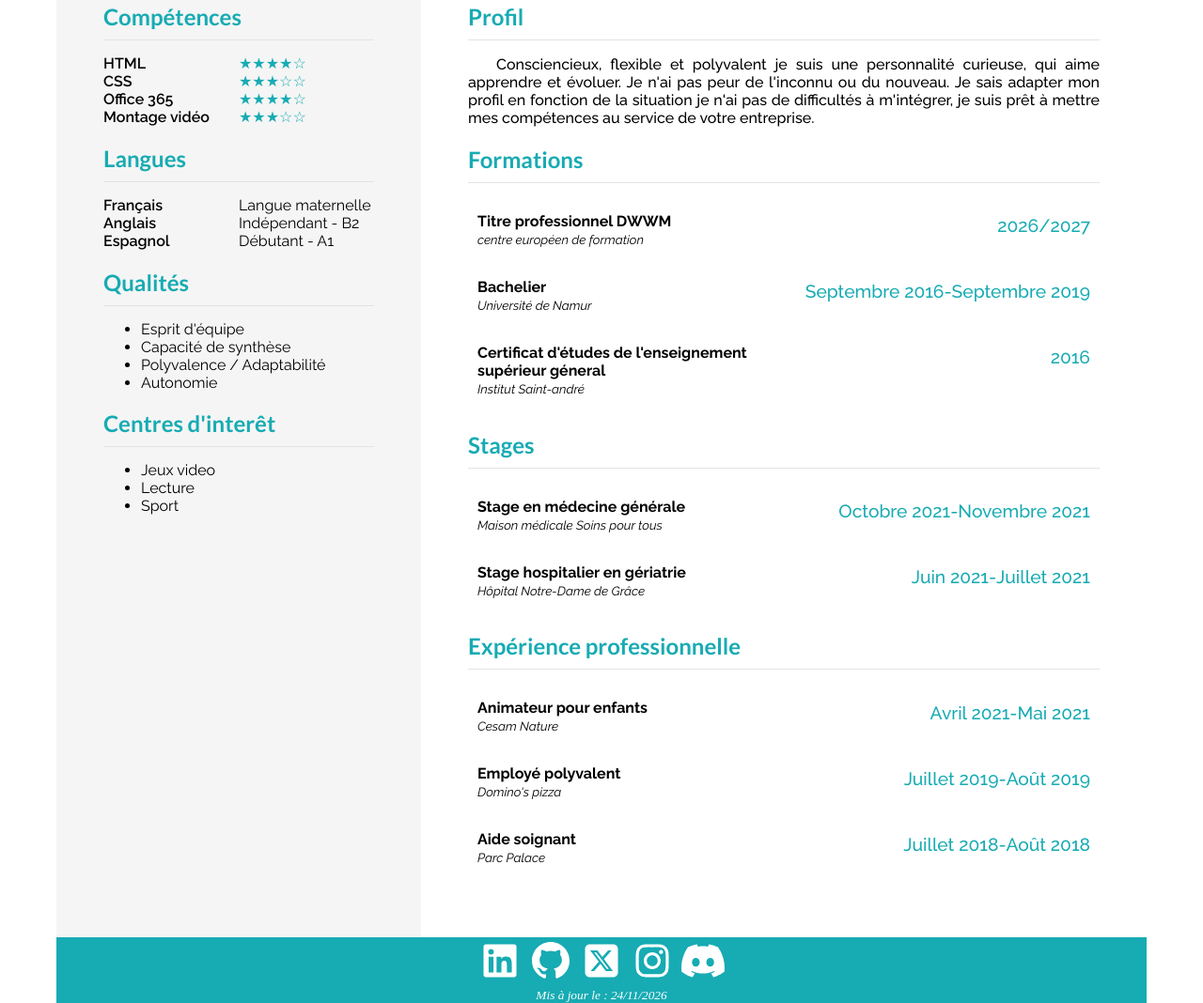
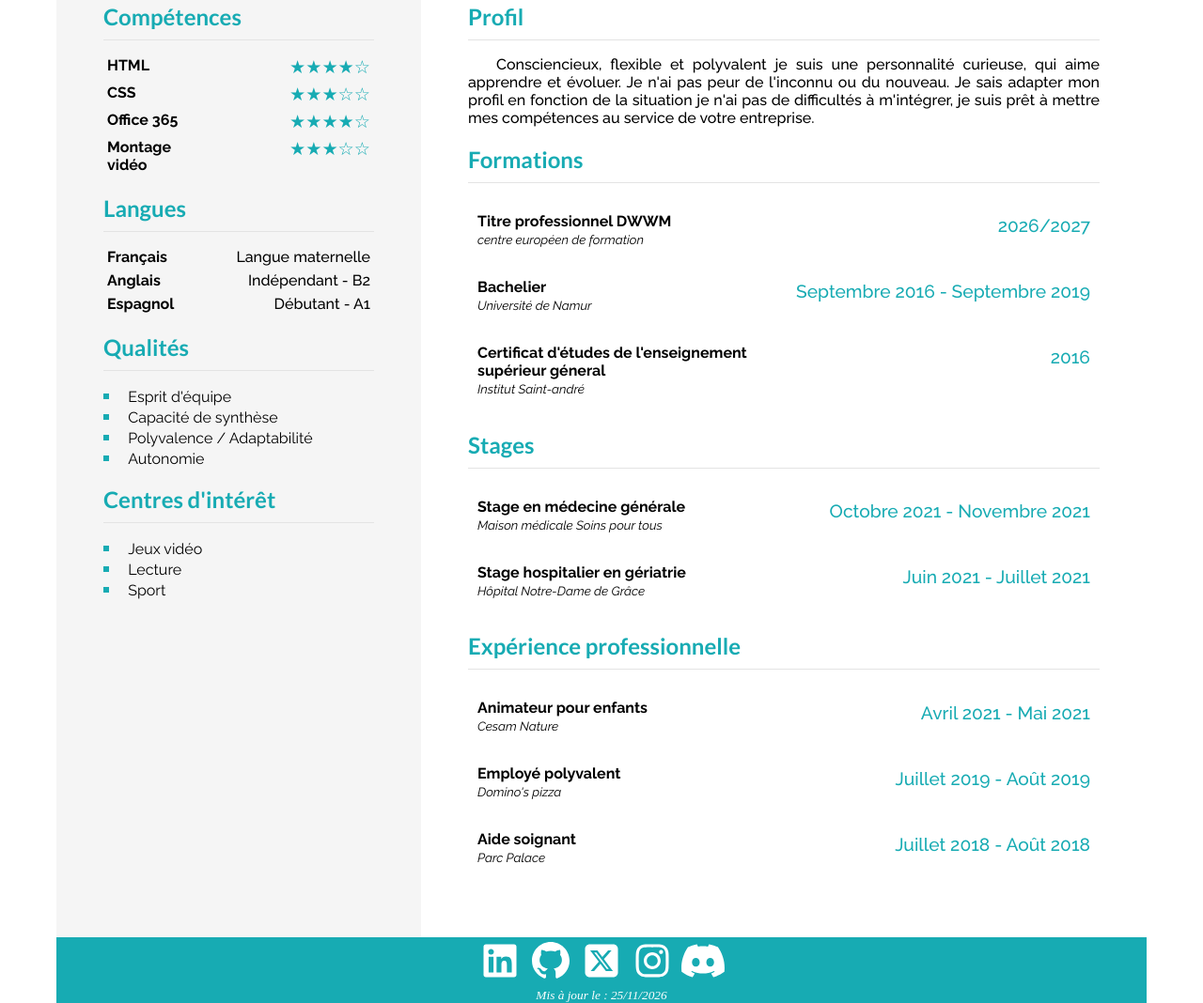
Before and after one commit to florianK-create/Ndumba_Yann_Devoir_3_CV_HTML_CSS, a plain HTML site: page index.html in a window 1280 px wide. Shown: the part 225-1293 px from the top of the page at 94% size. Drawn offline with Linux system fonts and the light colour scheme.

Commit message:
css design finished

```diff
--- a/assets/css/style.css
+++ b/assets/css/style.css
@@ -128,87 +128,104 @@ main div{
 
   /* bloc droit */
 
-main div:nth-of-type(1){
+.right-bloc{
     flex-basis: 70%;
     order: 2;
     background-color: #ffffff;
 }
 
-main div:nth-of-type(1) ul{
+.right-bloc ul{
     list-style-type: none;
     padding-left: 0;
 }
 
-main div:nth-of-type(1) > section > p{
+.right-bloc > section > p{
     text-align: justify;
     text-indent: 30px;
     font-weight: 500;
 }
 
-main div:nth-of-type(1) section ul li p:nth-of-type(2){
+.right-bloc section ul li p:nth-of-type(2){
     color: #17abb3;
     font-size: larger;
     font-weight: 500;
-    display: flex;
-    flex-direction: row;
-    justify-content: end;
+    text-align: right;
 }
 
-main div:nth-of-type(1) section ul li{
+.right-bloc section ul li{
     display: flex;
     flex-direction: row;
     padding: 0 10px;
 }
 
-main div:nth-of-type(1) section ul li:hover{
+.right-bloc section ul li:hover{
     background-color: #e3e3e3;
     border-left: 5px solid #17abb3;
 }
 
-main div:nth-of-type(1) section ul li p{
-    flex-basis: 100%;
+.right-bloc section ul li p{
+    flex-basis: 50%;
 }
 
-em{
+.right-bloc em{
     font-size: smaller;
 }
 
   /* bloc gauche */
 
-main div:nth-of-type(2){
+.left-bloc{
     flex-basis: 30%;
     order: 1;
     background-color: #f5f5f5;
 }
 
-main div:nth-of-type(2) section:nth-of-type(1) > ul, main div:nth-of-type(2) section:nth-of-type(2) > ul{
+.left-bloc section:nth-of-type(1) > ul, .left-bloc section:nth-of-type(2) > ul{
     list-style-type: none;
     padding-left: 0;
 }
 
-main div:nth-of-type(2) section:nth-of-type(1) > ul li, main div:nth-of-type(2) section:nth-of-type(2) > ul li{
+.left-bloc section:nth-of-type(1) > ul li, .left-bloc section:nth-of-type(2) > ul li{
     display: flex;
     flex-direction: row;
+    flex-wrap: wrap;
+    padding: 2px;
+    margin: 2px;
 }
 
-main div:nth-of-type(2) section:nth-of-type(1) > ul li span, main div:nth-of-type(2) section:nth-of-type(2) > ul li span{
-    flex-basis: 100%;
+.left-bloc section:nth-of-type(1) > ul li span:nth-of-type(2), .left-bloc section:nth-of-type(2) > ul li span:nth-of-type(2){
+    flex-basis: 70%;
+    font-weight: 500;
+    text-align: right;
 }
 
-main div:nth-of-type(2) section:nth-of-type(1) > ul li span:nth-of-type(1), main div:nth-of-type(2) section:nth-of-type(2) > ul li span:nth-of-type(1){
-    font-weight: 600;
+.left-bloc section:nth-of-type(1) > ul li span:nth-of-type(1), .left-bloc section:nth-of-type(2) > ul li span:nth-of-type(1){
+    font-weight: 700;
+    flex-basis: 30%;
 }
 
 
-main div:nth-of-type(2) section:nth-of-type(1) > ul li span:nth-of-type(2){
+.left-bloc section:nth-of-type(1) > ul li span:nth-of-type(2){
     color: #17abb3;
+    font-size: larger;
+}
+
+.left-bloc section:nth-of-type(3) > ul, .left-bloc section:nth-of-type(4) > ul{
+    list-style-type: square;
+    list-style-position: inside;
+    padding-left: 0;
+}
+
+.left-bloc section:nth-of-type(3) > ul li::marker, .left-bloc section:nth-of-type(4) > ul li::marker{
+    color: #17abb3;
+    font-size: larger;
 }
 
 /* pied du cv */
 
-footer, small{
-    display: block;
-    justify-items: center;
+footer{
+    display: flex;
+    flex-direction: column;
+    align-items: center;
 }
 
 small{
@@ -216,6 +233,6 @@ small{
     font-style: italic;
 }
 
-.social-media a:hover{
+footer div a:hover{
     opacity: 80%;
 }
--- a/index.html
+++ b/index.html
@@ -26,7 +26,7 @@
     </header>
     <main>
         <!-- Bloc de droite du CV -->
-        <div>
+        <div class="right-bloc">
             <section>
                 <h2>Profil</h2>
                 <p>Consciencieux, flexible et polyvalent je suis une personnalité curieuse, qui aime apprendre et évoluer. Je n'ai pas peur de l'inconnu ou du nouveau.
@@ -109,7 +109,7 @@
         </div>
 
         <!-- Bloc de gauche du CV -->
-        <div>
+        <div class="left-bloc">
             <section>
                 <h2>Compétences</h2>
                 <ul>
@@ -158,9 +158,9 @@
                 </ul>
             </section>
             <section>
-                <h2>Centres d'interêt</h2>
+                <h2>Centres d'intérêt</h2>
                 <ul>
-                    <li>Jeux video</li>
+                    <li>Jeux vidéo</li>
                     <li>Lecture</li>
                     <li>Sport</li>
                 </ul>
@@ -168,14 +168,14 @@
         </div>
     </main>
     <footer>
-        <div class="social-media">
-            <a href="https://fr.linkedin.com/" target="_blank"><img src="./assets/images/linkedin-brands-solid-full.svg" alt="linkedin" width="50" height="50"></a>
-            <a href="https://github.com/dashboard" target="_blank"><img src="./assets/images/github-brands-solid-full.svg" alt="github" width="50" height="50"></a>
-            <a href="https://x.com/?lang=fr" target="_blank"><img src="./assets/images/square-x-twitter-brands-solid-full.svg" alt="x twitter" width="50" height="50"></a>
-            <a href="https://www.instagram.com/" target="_blank"><img src="./assets/images/instagram-brands-solid-full.svg" alt="instagram" width="50" height="50"></a>
-            <a href="https://discord.com/" target="_blank"><img src="./assets/images/discord-brands-solid-full.svg" alt="discord" width="50" height="50"></a>
+        <div>
+            <a href="https://fr.linkedin.com/" rel="noopener noreferrer" target="_blank"><img src="./assets/images/linkedin-brands-solid-full.svg" alt="linkedin" width="50" height="50"></a>
+            <a href="https://github.com/dashboard" rel="noopener noreferrer" target="_blank"><img src="./assets/images/github-brands-solid-full.svg" alt="github" width="50" height="50"></a>
+            <a href="https://x.com/?lang=fr" rel="noopener noreferrer" target="_blank"><img src="./assets/images/square-x-twitter-brands-solid-full.svg" alt="x twitter" width="50" height="50"></a>
+            <a href="https://www.instagram.com/" rel="noopener noreferrer" target="_blank"><img src="./assets/images/instagram-brands-solid-full.svg" alt="instagram" width="50" height="50"></a>
+            <a href="https://discord.com/" rel="noopener noreferrer" target="_blank"><img src="./assets/images/discord-brands-solid-full.svg" alt="discord" width="50" height="50"></a>
         </div>
-        <small>Mis à jour le : <time datetime="2026-11-21">24/11/2026</time></small>
+        <small>Mis à jour le : <time datetime="2026-11-25">25/11/2026</time></small>
     </footer>
 </body>
 </html>
```
